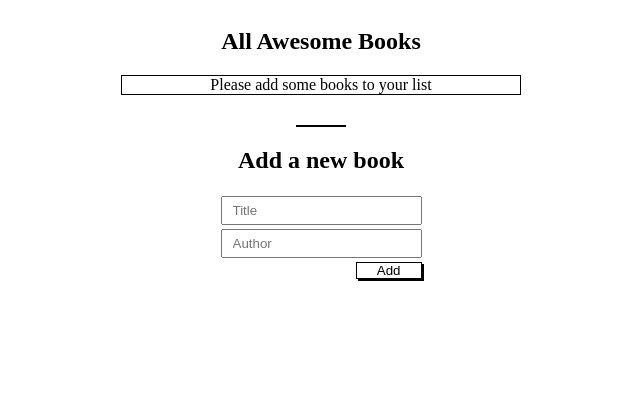
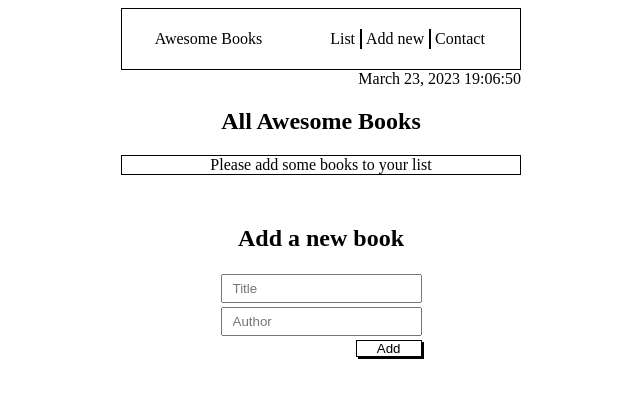
Before and after one commit to s2jack/awesome-books, a website: page index.html in a window 1280 px wide. Shown: the whole page, without its empty margins (319-959 px from the left). Drawn offline with Linux system fonts and the light colour scheme.

Commit message:
Add navbar and date
Add menu elements
Add date elements
arrange elements

```diff
--- a/index.html
+++ b/index.html
@@ -7,12 +7,22 @@
     <title>All Awesome Books</title>
 </head>
 <body class="flex-col">
-    <header>
+    <header class="flex-col">
+        <nav class="flex">
+            <div id="logo-type">Awesome Books</div>
+            <ul class="menu flex">
+                <li class="menu-item">List</li>
+                <div class="seperator"></div>
+                <li class="menu-item">Add new</li>
+                <div class="seperator"></div>
+                <li class="menu-item">Contact</li>
+            </ul>
+        </nav>
+        <div id="date">March 23, 2023 19:06:50</div>
     </header>
     <section class="book-list-section flex-col">
     </section>
     <section class="book-update flex-col">
-        <div id="seperator"></div>
         <h2 class="form-header">Add a new book</h2>
         <form class="add-book-form">
             <p><input id="title" type="text" placeholder="Title"></p>
--- a/styles.css
+++ b/styles.css
@@ -9,11 +9,20 @@
   align-items: center;
 }
 
+.flex {
+  display: flex;
+}
+
 div,
 p,
 article {
   margin: 0;
   padding: 0;
+}
+
+header {
+  width: 100%;
+  max-width: 400px;
 }
 
 .heading,
@@ -71,8 +80,31 @@ article {
   box-shadow: 2px 2px #000;
 }
 
-#seperator {
+.seperator {
   border: 1px solid #000;
-  width: 50px;
-  height: 1px;
+  height: 20px;
+  width: 1px;
 }
+
+nav {
+  width: 100%;
+  max-width: 400px;
+  border: 1px solid #000;
+  align-items: center;
+  justify-content: space-around;
+  padding: 20px 0;
+}
+
+ul {
+  width: 40%;
+  margin-block-end: 0;
+  margin-block-start: 0;
+  padding-inline-start: 0;
+  list-style-type: none;
+  align-items: center;
+  justify-content: space-around;
+}
+
+#date {
+  margin-left: auto;
+}
```
